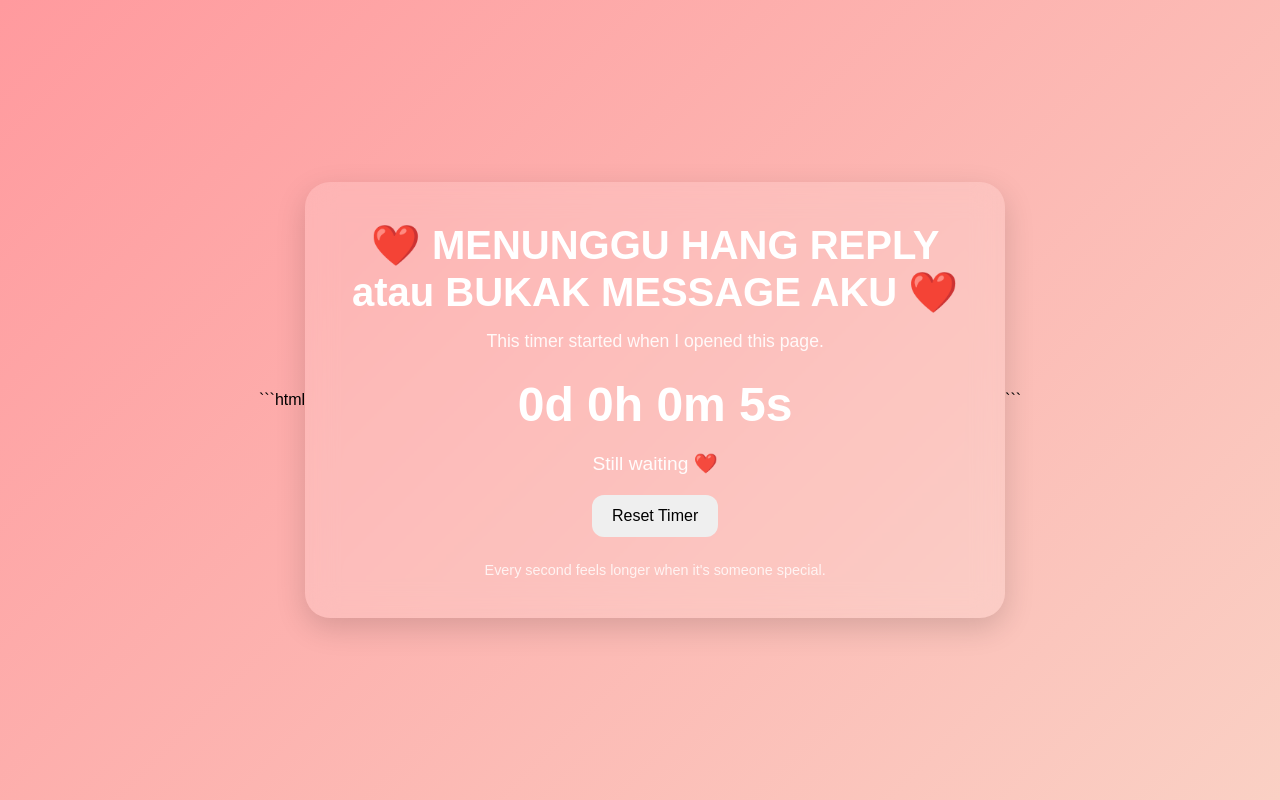
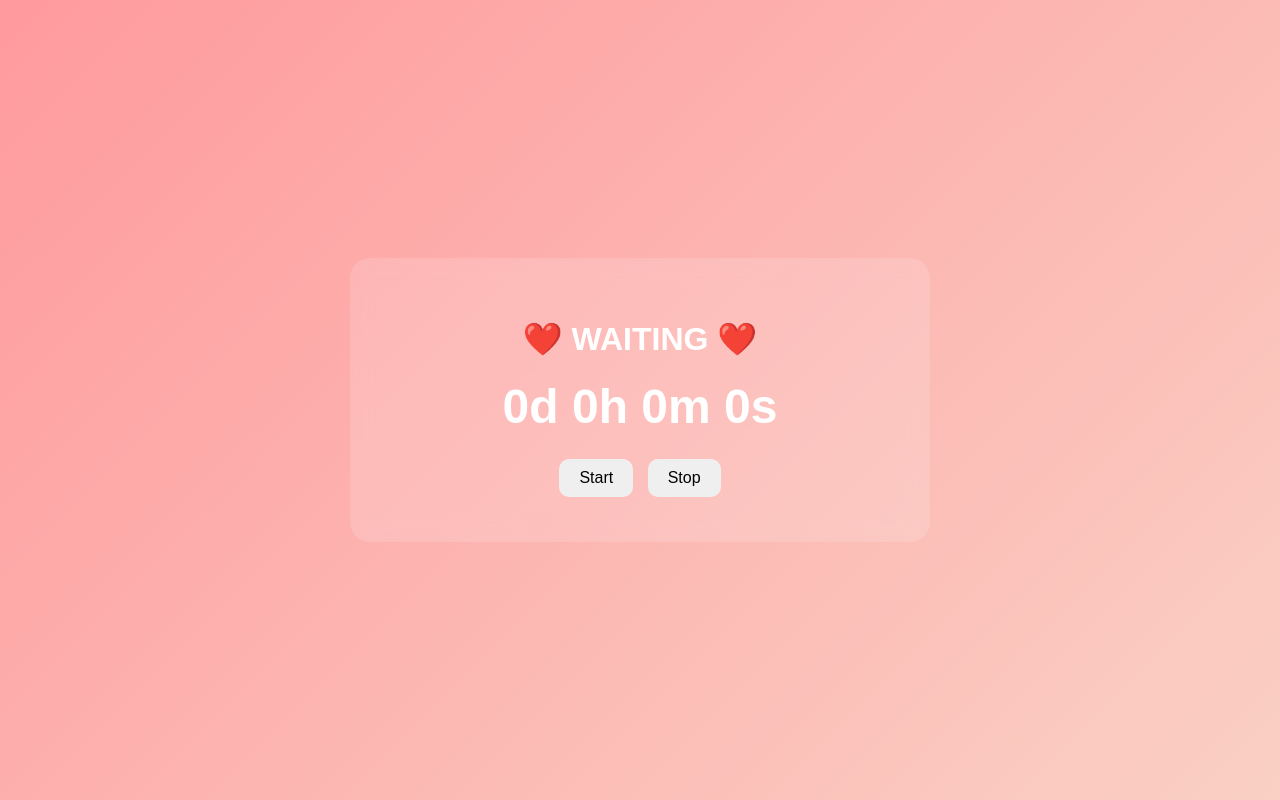
Before and after one commit to 69katzee/COUNTDOWN, a plain HTML site: page index.html in a window 1280 px wide. Drawn offline with Linux system fonts and the light colour scheme.

Commit message:
Update index.html

````diff
--- a/index.html
+++ b/index.html
@@ -1,49 +1,29 @@
-```html
 <!DOCTYPE html>
 <html lang="en">
 <head>
 <meta charset="UTF-8">
-<meta name="viewport" content="width=device-width, initial-scale=1.0">
-<title>Waiting For Your Reply ❤️</title>
+<title>Timer ❤️</title>
 
 <style>
-*{
+body{
     margin:0;
-    padding:0;
-    box-sizing:border-box;
-}
-
-body{
-    min-height:100vh;
+    height:100vh;
     display:flex;
     justify-content:center;
     align-items:center;
-    font-family:Arial, Helvetica, sans-serif;
+    font-family:Arial;
     background:linear-gradient(135deg,#ff9a9e,#fad0c4);
-    overflow:hidden;
+    color:white;
+    text-align:center;
 }
 
 .card{
     background:rgba(255,255,255,0.15);
-    backdrop-filter:blur(15px);
     padding:40px;
-    border-radius:25px;
-    text-align:center;
-    color:white;
+    border-radius:20px;
+    backdrop-filter:blur(10px);
     width:90%;
-    max-width:700px;
-    box-shadow:0 10px 30px rgba(0,0,0,0.15);
-}
-
-h1{
-    font-size:2.5rem;
-    margin-bottom:15px;
-}
-
-.subtitle{
-    font-size:1.1rem;
-    opacity:0.9;
-    margin-bottom:25px;
+    max-width:500px;
 }
 
 #timer{
@@ -52,122 +32,91 @@ h1{
     margin:20px 0;
 }
 
-.status{
-    font-size:1.2rem;
-    opacity:0.95;
-}
-
 button{
-    margin-top:20px;
+    padding:10px 20px;
     border:none;
-    padding:12px 20px;
-    border-radius:12px;
+    border-radius:10px;
     cursor:pointer;
+    margin:5px;
     font-size:1rem;
-}
-
-.footer{
-    margin-top:25px;
-    font-size:0.9rem;
-    opacity:0.8;
 }
 </style>
 </head>
+
 <body>
 
 <div class="card">
-    <h1>❤️ MENUNGGU HANG REPLY atau BUKAK MESSAGE AKU ❤️</h1>
+    <h1>❤️ WAITING ❤️</h1>
 
-    <p class="subtitle">
-        This timer started when I opened this page.
-    </p>
+    <div id="timer">0d 0h 0m 0s</div>
 
-    <div id="timer">
-        0d 0h 0m 0s
-    </div>
-
-    <div id="status" class="status">
-        Waiting...
-    </div>
-
-    <button onclick="resetTimer()">
-        Reset Timer
-    </button>
-
-    <div class="footer">
-        Every second feels longer when it's someone special.
-    </div>
+    <button onclick="startTimer()">Start</button>
+    <button onclick="stopTimer()">Stop</button>
 </div>
 
 <script>
 
-// Create start time only once
-if(!localStorage.getItem("replyTimerStart")){
-    localStorage.setItem(
-        "replyTimerStart",
-        Date.now()
-    );
+let interval = null;
+
+// load saved state
+let startTime = localStorage.getItem("startTime");
+let endTime = localStorage.getItem("endTime");
+
+function update(){
+
+    const now = Date.now();
+
+    const end = endTime ? Number(endTime) : now;
+
+    const start = Number(startTime);
+
+    const diff = end - start;
+
+    const seconds = Math.floor(diff / 1000);
+
+    const d = Math.floor(seconds / 86400);
+    const h = Math.floor((seconds % 86400) / 3600);
+    const m = Math.floor((seconds % 3600) / 60);
+    const s = seconds % 60;
+
+    document.getElementById("timer").innerHTML =
+        `${d}d ${h}h ${m}m ${s}s`;
 }
 
-function updateTimer(){
+function startTimer(){
 
-    const startTime =
-        Number(localStorage.getItem("replyTimerStart"));
-
-    const elapsed =
-        Date.now() - startTime;
-
-    const totalSeconds =
-        Math.floor(elapsed / 1000);
-
-    const days =
-        Math.floor(totalSeconds / 86400);
-
-    const hours =
-        Math.floor((totalSeconds % 86400) / 3600);
-
-    const minutes =
-        Math.floor((totalSeconds % 3600) / 60);
-
-    const seconds =
-        totalSeconds % 60;
-
-    document.getElementById("timer").innerHTML =
-        `${days}d ${hours}h ${minutes}m ${seconds}s`;
-
-    let status = "Still waiting ❤️";
-
-    if(days >= 1){
-        status = "A whole day has passed 🌷";
+    if(!startTime){
+        startTime = Date.now();
+        localStorage.setItem("startTime", startTime);
     }
 
-    if(days >= 3){
-        status = "Maybe you're busy 😅";
-    }
+    localStorage.removeItem("endTime");
+    endTime = null;
 
-    if(days >= 7){
-        status = "The timer keeps going ⏳";
-    }
+    if(interval) clearInterval(interval);
 
-    document.getElementById("status").innerHTML =
-        status;
+    interval = setInterval(update, 1000);
+    update();
 }
 
-function resetTimer(){
+function stopTimer(){
 
-    localStorage.setItem(
-        "replyTimerStart",
-        Date.now()
-    );
+    if(!startTime) return;
 
-    updateTimer();
+    endTime = Date.now();
+    localStorage.setItem("endTime", endTime);
+
+    clearInterval(interval);
+    update();
 }
 
-updateTimer();
-setInterval(updateTimer,1000);
+// auto run if already started
+if(startTime){
+    interval = setInterval(update, 1000);
+    update();
+}
 
 </script>
 
 </body>
 </html>
-```
````
